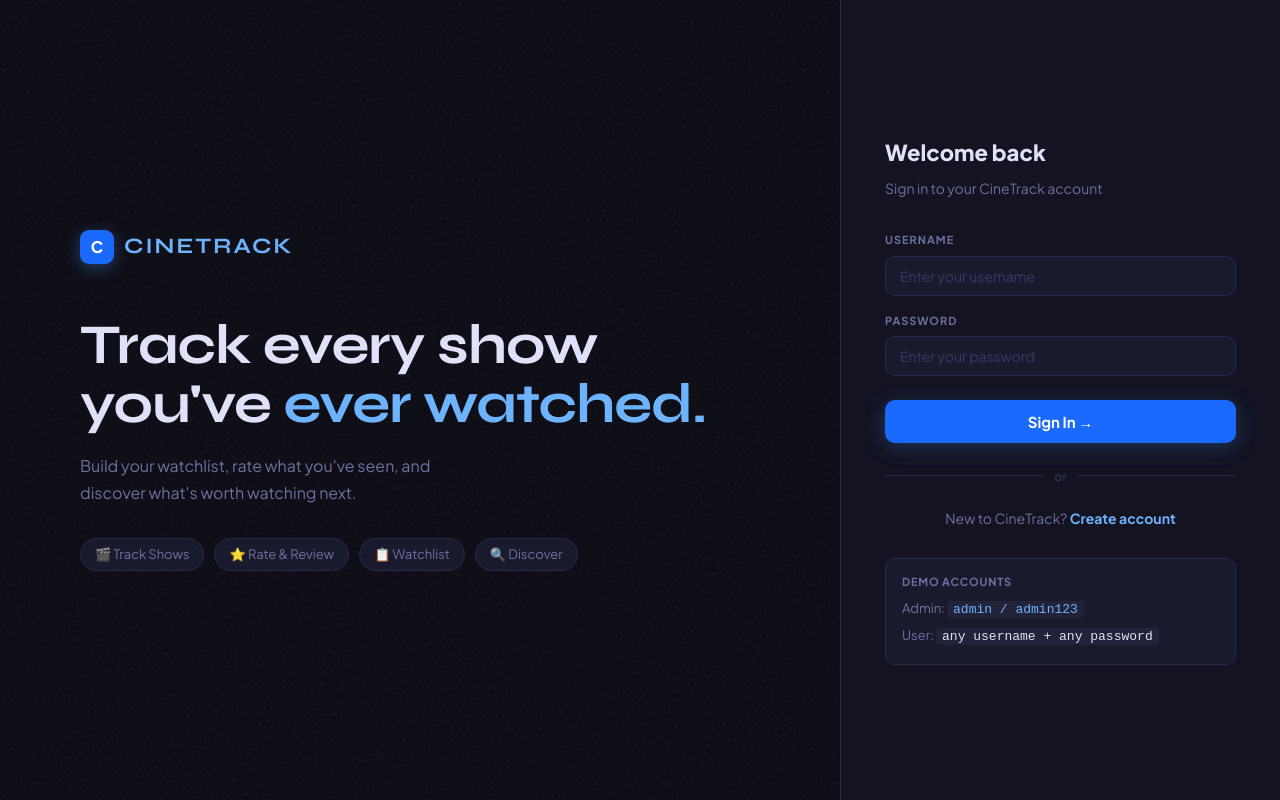
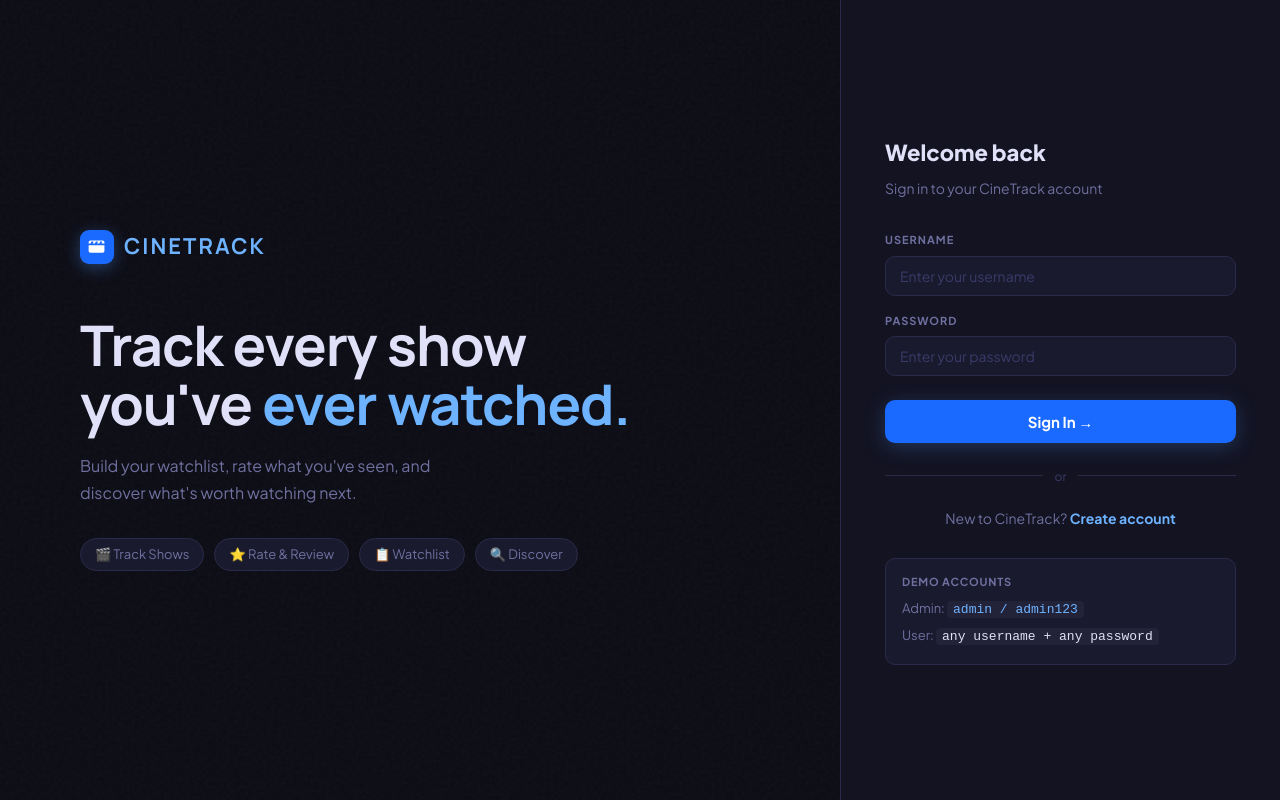
Before and after one commit to jjagger23/CineTrack, a React (Create React App) app: page / in a window 1280 px wide. Built offline with nearby package versions, Linux system fonts and the light colour scheme; no server answers.

Commit message:
Style changes

```diff
--- /dev/null
+++ b/src/components/LogoIcon.js
@@ -0,0 +1,5 @@
+export default function LogoIcon({ className = 'logoIcon' }) {
+  return (
+    <svg viewBox="0 0 24 24" aria-hidden="true" className={className}><path fill="currentColor" d="M3 8.5V7a2 2 0 0 1 2-2h14a2 2 0 0 1 2 2v1.5H3Zm18 2v6.5a2 2 0 0 1-2 2H5a2 2 0 0 1-2-2v-6.5h18ZM6.2 6.2l-1 2.3h2.4l1-2.3H6.2Zm5 0-1 2.3h2.4l1-2.3h-2.4Zm5 0-1 2.3h2.4l1-2.3h-2.4Z"/></svg>
+  );
+}
--- a/src/components/Navbar.js
+++ b/src/components/Navbar.js
@@ -2,6 +2,7 @@ import { useState, useEffect } from 'react';
 import { Link, useNavigate, useLocation } from 'react-router-dom';
 import { useAuth } from '../context/AuthContext';
 import NavLinkItem from './NavLinkItem';
+import LogoIcon from './LogoIcon';
 
 export default function Navbar() {
   const { user, logout } = useAuth();
@@ -26,7 +27,7 @@ export default function Navbar() {
     <nav className={`navRoot ${scrolled ? 'navRootScrolled' : ''}`}>
       <div className="navInner">
         <Link to="/catalog" className="navBrand">
-          <div className="navBrandBadge">C</div>
+          <div className="navBrandBadge"><LogoIcon /></div>
           <span className="grad-text navBrandText">CINETRACK</span>
         </Link>
 
--- a/src/index.css
+++ b/src/index.css
@@ -1,4 +1,4 @@
-@import url('https://fonts.googleapis.com/css2?family=Plus+Jakarta+Sans:wght@300;400;500;600;700;800&family=Syne:wght@700;800&display=swap');
+@import url('https://fonts.googleapis.com/css2?family=Manrope:wght@700;800&family=Plus+Jakarta+Sans:wght@300;400;500;600;700;800&display=swap');
 
 *, *::before, *::after { box-sizing: border-box; margin: 0; padding: 0; }
 
@@ -32,7 +32,7 @@
   --radius:       10px;
   --radius-lg:    16px;
   --font:         'Plus Jakarta Sans', sans-serif;
-  --font-display: 'Syne', sans-serif;
+  --font-display: 'Manrope', sans-serif;
   --ease:         cubic-bezier(0.4, 0, 0.2, 1);
 }
 
--- a/src/pages/LoginPage.js
+++ b/src/pages/LoginPage.js
@@ -1,6 +1,7 @@
 import { useState } from 'react';
 import { useNavigate, Link } from 'react-router-dom';
 import { useAuth } from '../context/AuthContext';
+import LogoIcon from '../components/LogoIcon';
 
 export default function LoginPage() {
   const { login } = useAuth();
@@ -30,7 +31,7 @@ export default function LoginPage() {
       <div className="loginHeroPanel">
         <div className="loginBrandWrap">
           <div className="loginBrandRow">
-            <div className="loginBrandBadge">C</div>
+            <div className="loginBrandBadge"><LogoIcon /></div>
             <span className="grad-text loginBrandText">CINETRACK</span>
           </div>
         </div>
--- a/src/pages/RegisterPage.js
+++ b/src/pages/RegisterPage.js
@@ -1,6 +1,7 @@
 import { useState } from 'react';
 import { useNavigate, Link } from 'react-router-dom';
 import { useAuth } from '../context/AuthContext';
+import LogoIcon from '../components/LogoIcon';
 
 export default function RegisterPage() {
   const { register } = useAuth();
@@ -29,7 +30,7 @@ export default function RegisterPage() {
     <div className="registerLayout">
       <div className="registerCard">
         <Link to="/" className="registerBrandLink">
-          <div className="registerBrandBadge">C</div>
+          <div className="registerBrandBadge"><LogoIcon /></div>
           <span className="grad-text registerBrandText">CINETRACK</span>
         </Link>
 
--- a/src/styles/shared.css
+++ b/src/styles/shared.css
@@ -176,6 +176,12 @@
   margin-bottom: 14px;
 }
 
+.logoIcon {
+  width: 62%;
+  height: 62%;
+  display: block;
+}
+
 .emptyStateInline {
   text-align: center;
   padding: 60px 0;
```
